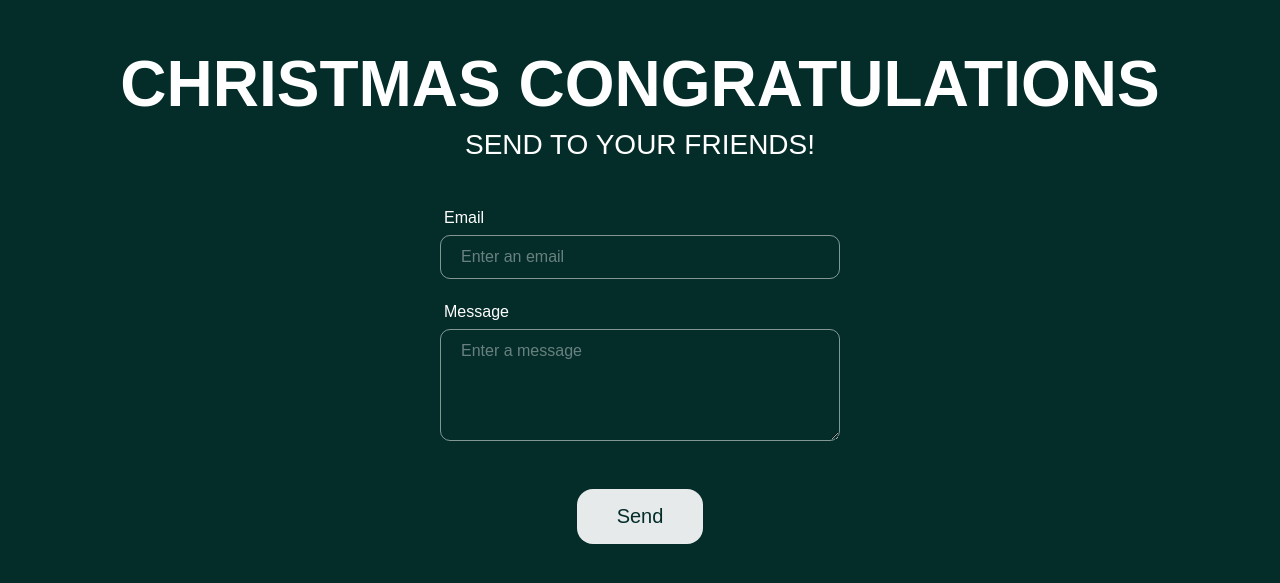
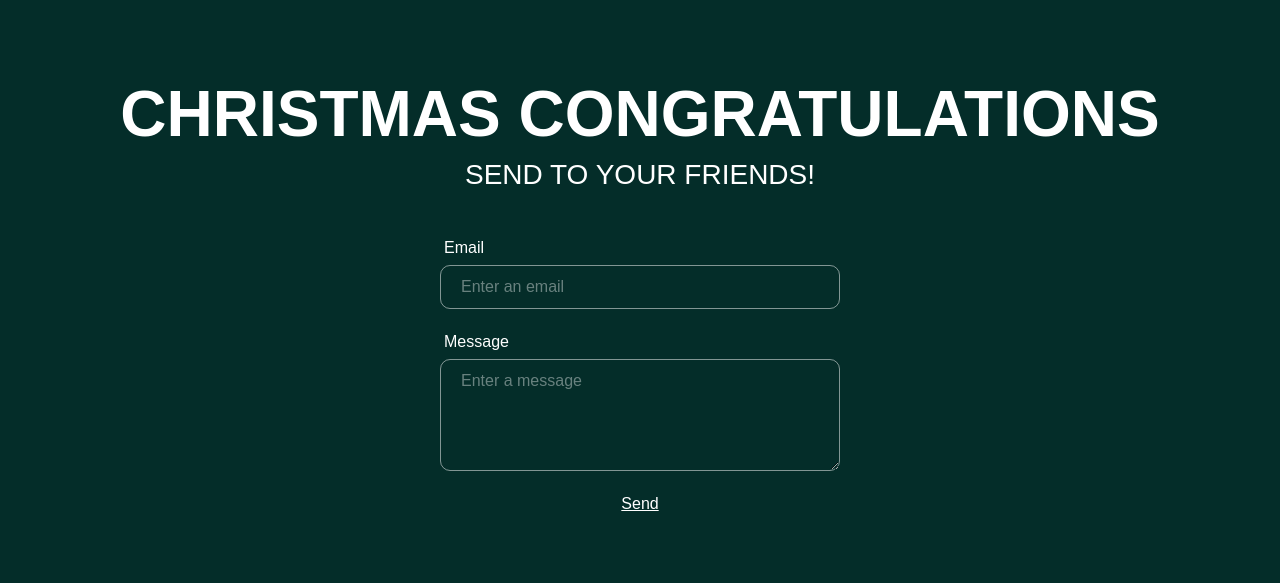
Before and after one commit to ZakharovVladyslav/ChristmastCard, a Next.js app: page / in a window 1280 px wide. Shown: the part 105-688 px from the top of the page. Built offline with nearby package versions, Linux system fonts and the light colour scheme.

Commit message:
fix: send button changed to mailto

```diff
--- a/app/api/email/route.ts
+++ b/app/api/email/route.ts
@@ -21,9 +21,9 @@ export async function POST(req: NextRequest) {
             const info = await transporter.sendMail({
                 from: '"vladislavozakharov@gmail.com"',
                 to: email,
-                subject: "Your friend sent you a mail",
+                subject: "Merry Christmas!",
                 text: "Follow the link to receive your Christmas card!",
-                html: `<a>https://christmast-card.vercel.app//card?message=${messageBase64}</a>`,
+                html: `<a href="https://christmast-card.vercel.app//card?message=${messageBase64}">Click here to receive a card!</a>`,
             });
 
             console.log("Message sent: %s", info.messageId);
--- a/app/page.tsx
+++ b/app/page.tsx
@@ -13,27 +13,37 @@ export default function Home() {
     const [email, setEmail] = useState<string>("");
     const [emailError, setEmailError] = useState<string | null>(null);
     const [message, setMessage] = useState<string>("");
+    const [messageBase64, setMessageBase64] = useState<string>("");
     const [messageError, setMessageError] = useState<string | null>(null);
+    const [href, setHref] = useState<string>("");
 
-    const sendEmail = async (event: MouseEvent<HTMLButtonElement>) => {
-        event.preventDefault();
+    useEffect(() => {
+        const messageBase64 = Buffer.from(message).toString("base64");
 
-        const emailValidated = validateEmailOnSubmit();
-        const textValidated = validateTextOnSubmit();
+        setHref(
+            `mailto:${email}?subject="Marry christmas!"&body="https://christmast-card.vercel.app//card?message=${messageBase64}"`
+        );
+    }, [message]);
 
-        if (emailValidated && textValidated) {
-            fetch("/api/email", {
-                method: "POST",
-                body: JSON.stringify({ email, message }),
-                headers: {
-                    "Content-Type": "application/json",
-                },
-            });
+    // const sendEmail = async (event: MouseEvent<HTMLButtonElement>) => {
+    //     event.preventDefault();
 
-            setEmail("");
-            setMessage("");
-        }
-    };
+    //     const emailValidated = validateEmailOnSubmit();
+    //     const textValidated = validateTextOnSubmit();
+
+    //     if (emailValidated && textValidated) {
+    //         fetch("/api/email", {
+    //             method: "POST",
+    //             body: JSON.stringify({ email, message }),
+    //             headers: {
+    //                 "Content-Type": "application/json",
+    //             },
+    //         });
+
+    //         setEmail("");
+    //         setMessage("");
+    //     }
+    // };
 
     const validateEmailOnSubmit = (): boolean => {
         const emailValidation: Validate = validateEmail({ email });
@@ -85,7 +95,9 @@ export default function Home() {
                     maxLength={150}
                 />
 
-                <Button onClick={sendEmail}>Send</Button>
+                {/* <Button onClick={sendEmail}>Send</Button> */}
+
+                <a href={href}>Send</a>
             </form>
         </main>
     );
```
